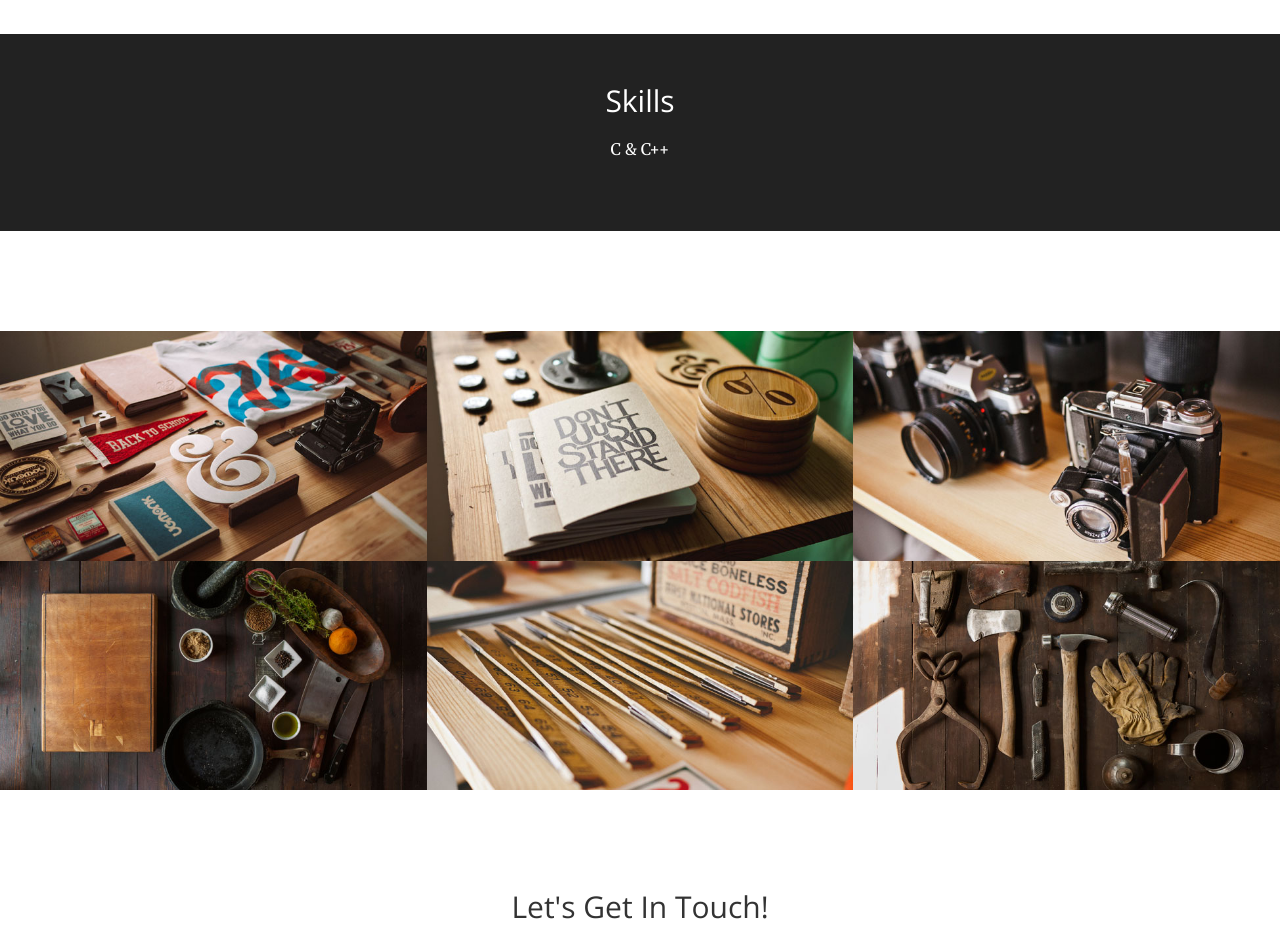
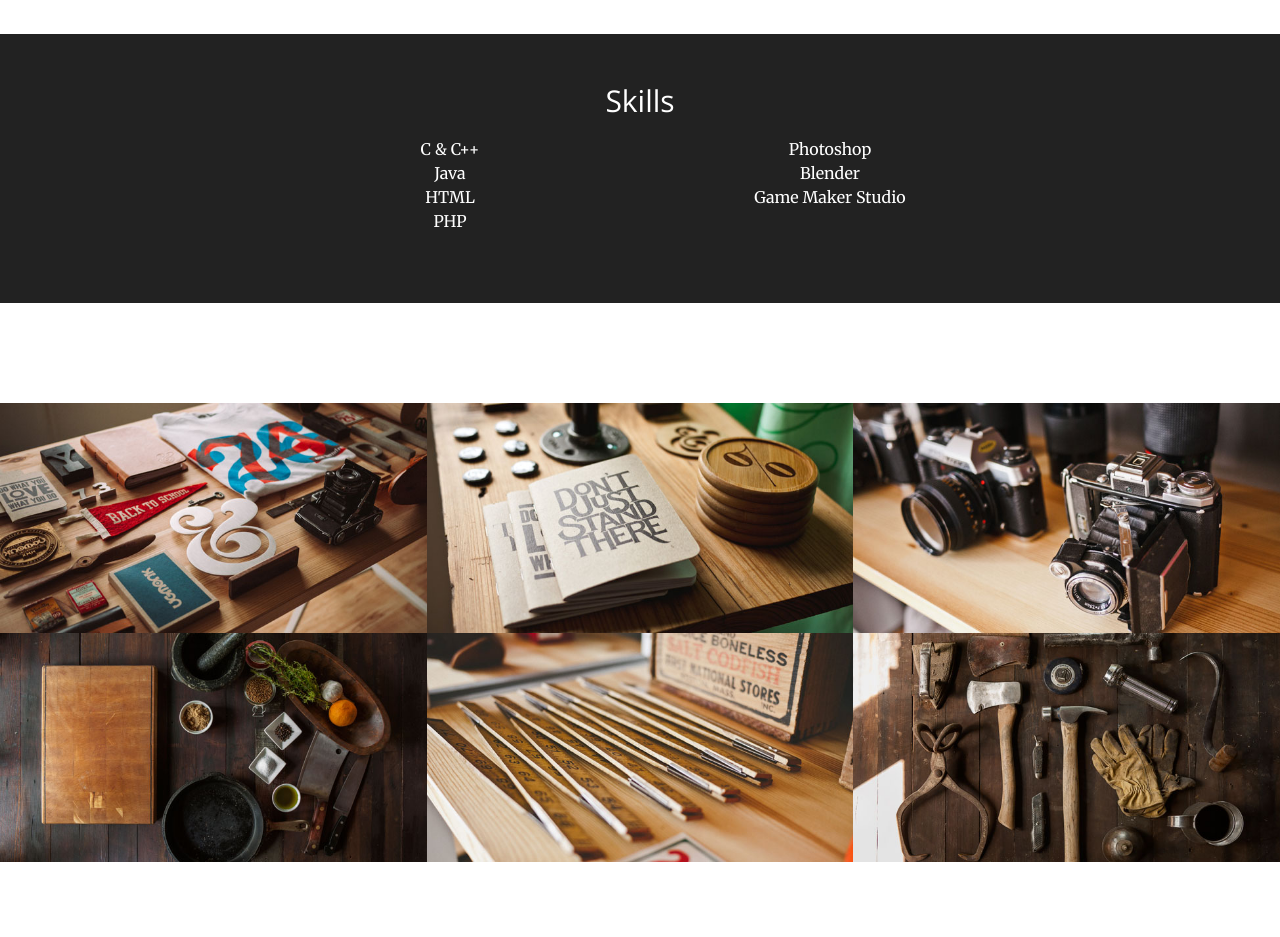
Before and after one commit to enmurphy/enmurphy.github.io, a website: page index.html in a window 1280 px wide. Shown: the part 1260-2197 px from the top of the page. Drawn offline with nearby package versions, Linux system fonts and the light colour scheme.

Commit message:
Changes to skills
fixing the look of skills and adding some skills of mine to test the
layout

```diff
--- a/index.html
+++ b/index.html
@@ -143,8 +143,18 @@
         <aside class="bg-dark">
             <div class="container text-center">
                 <div class="call-to-action">
-                    <h2>Skills</h2>
-                    <p>C & C++</p>
+                    <h2 class="section-heading">Skills</h2>
+                    <div class="col-lg-4 col-lg-offset-2 text-center">
+                        <p>C & C++
+                        <br>Java
+                        <br>HTML
+                        <br>PHP</p>
+                    </div>
+                    <div class="col-lg-4 text-center">
+                        <p>Photoshop
+                        <br>Blender
+                        <br>Game Maker Studio</p>
+                    </div>
                 </div>
             </div>
         </aside>
```
